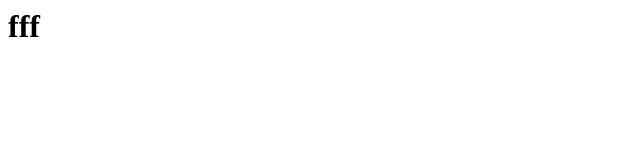
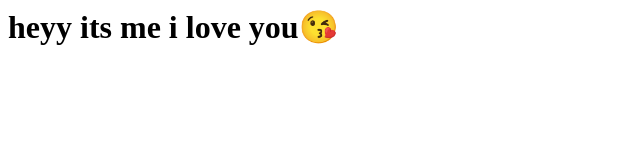
Before and after one commit to Nemxfacami/hexooraitx.github.io, a plain HTML site: page index.html in a window 1280 px wide. Shown: the whole page, without its empty margins (0-640 px from the left). Drawn offline with Linux system fonts and the light colour scheme.

Commit message:
Update index.html

```diff
--- a/index.html
+++ b/index.html
@@ -1 +1 @@
-<h1>fff</h1>
+<h1>heyy its me i love you😘</h1>
```
